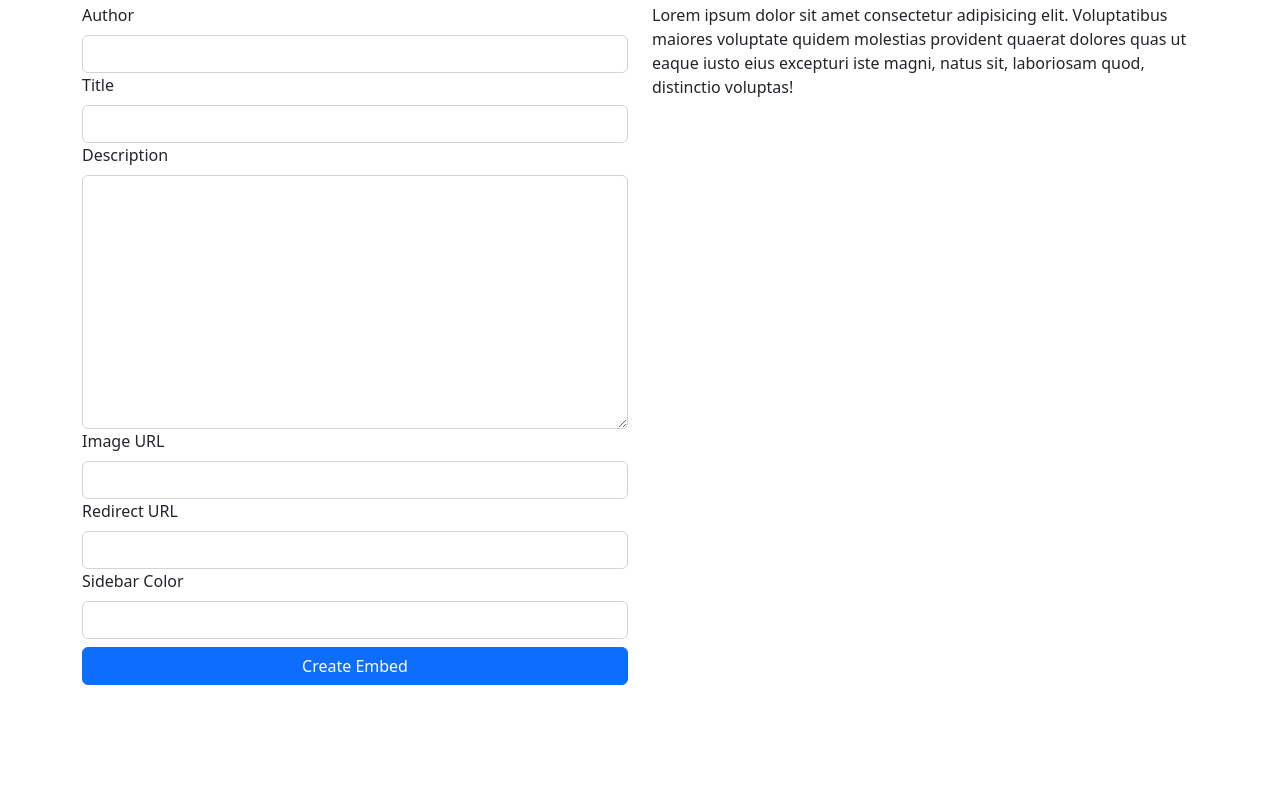
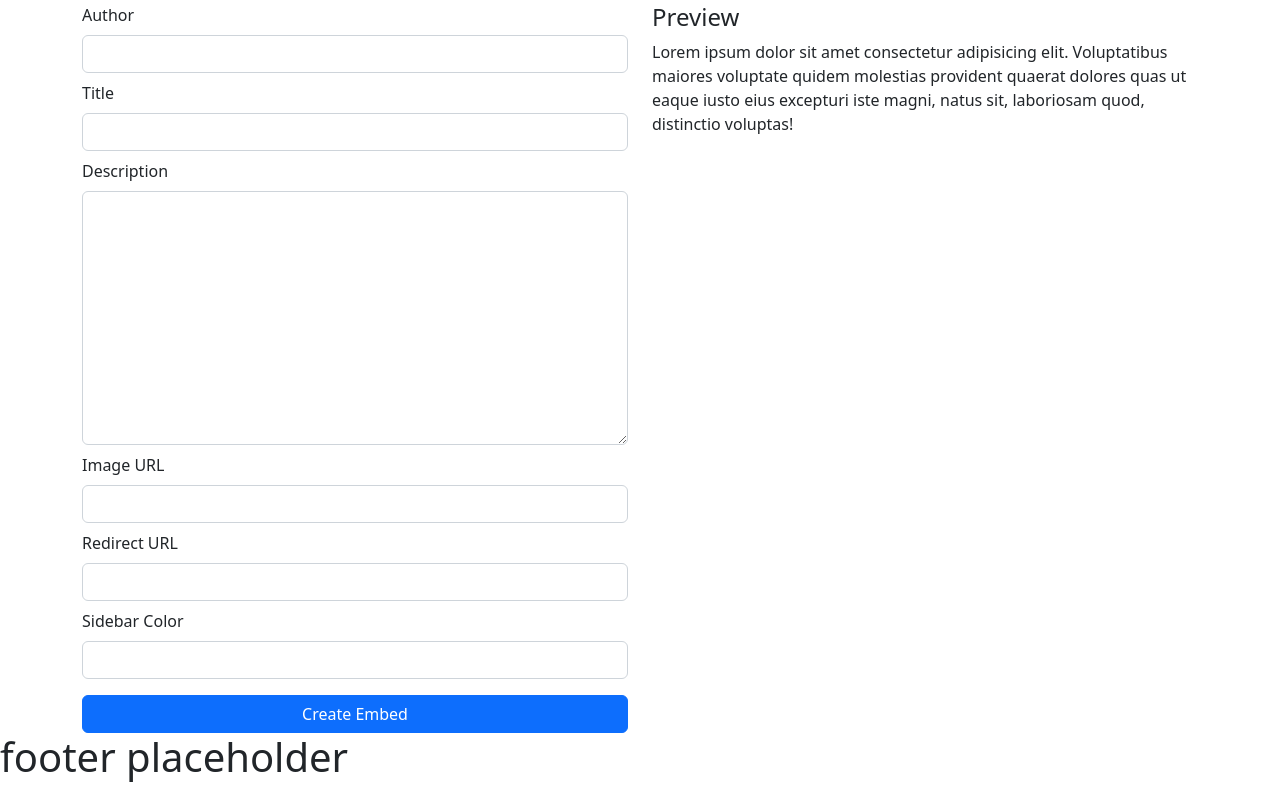
Before and after one commit to g1ver/embed-gen-vue, a plain HTML site: page index.html in a window 1280 px wide. Shown: the part 53-842 px from the top of the page. Before the commit the page ends 800 px from the top, so only its background shows below. Drawn offline with nearby package versions, Linux system fonts and the light colour scheme.

Commit message:
create general layout

```diff
--- a/index.html
+++ b/index.html
@@ -13,28 +13,56 @@
             integrity="sha384-A3rJD856KowSb7dwlZdYEkO39Gagi7vIsF0jrRAoQmDKKtQBHUuLZ9AsSv4jD4Xa"
             crossorigin="anonymous"
         ></script>
-
         <title>Embed Generator</title>
     </head>
     <body>
-        <div class="container">
+        <div class="container-md">
             <header>
                 <h1>Embed Generator</h1>
             </header>
             <div class="row">
-                <div class="embed-controls col">
+                <div class="embed-preview col-md-6 order-md-last">
+                    <h4>Preview</h4>
+                    <p>
+                        Lorem ipsum dolor sit amet consectetur adipisicing elit.
+                        Voluptatibus maiores voluptate quidem molestias
+                        provident quaerat dolores quas ut eaque iusto eius
+                        excepturi iste magni, natus sit, laboriosam quod,
+                        distinctio voluptas!
+                    </p>
+                </div>
+                <div class="embed-controls col-md-6">
                     <form>
-                        <label for="author" class="form-label">Author</label>
-                        <input type="text" id="author" class="form-control" />
+                        <div class="mb-2">
+                            <label for="author" class="form-label"
+                                >Author</label
+                            >
+                            <input
+                                type="text"
+                                id="author"
+                                class="form-control"
+                            />
+                        </div>
+                        <div class="mb-2">
                             <label for="title" class="form-label">Title</label>
-                        <input type="text" id="title" class="form-control" />
-                        <label for="desc" class="form-label">Description</label>
+                            <input
+                                type="text"
+                                id="title"
+                                class="form-control"
+                            />
+                        </div>
+                        <div class="mb-2">
+                            <label for="desc" class="form-label"
+                                >Description</label
+                            >
                             <textarea
                                 id="desc"
                                 cols="30"
                                 rows="10"
                                 class="form-control"
                             ></textarea>
+                        </div>
+                        <div class="mb-2">
                             <label for="image-url" class="form-label"
                                 >Image URL</label
                             >
@@ -43,6 +71,8 @@
                                 id="image-url"
                                 class="form-control"
                             />
+                        </div>
+                        <div class="mb-2">
                             <label for="redirect-url" class="form-label"
                                 >Redirect URL</label
                             >
@@ -51,6 +81,8 @@
                                 id="redirect-url"
                                 class="form-control"
                             />
+                        </div>
+                        <div class="mb-2">
                             <label for="sidebar-color" class="form-label"
                                 >Sidebar Color</label
                             >
@@ -59,6 +91,7 @@
                                 id="sidebar-color"
                                 class="form-control"
                             />
+                        </div>
                         <div class="d-grid">
                             <button type="submit" class="btn btn-primary mt-2">
                                 Create Embed
@@ -66,16 +99,10 @@
                         </div>
                     </form>
                 </div>
-                <div class="embed-preview col">
-                    <p>
-                        Lorem ipsum dolor sit amet consectetur adipisicing elit.
-                        Voluptatibus maiores voluptate quidem molestias
-                        provident quaerat dolores quas ut eaque iusto eius
-                        excepturi iste magni, natus sit, laboriosam quod,
-                        distinctio voluptas!
-                    </p>
             </div>
         </div>
-        </div>
+        <footer>
+            <h1>footer placeholder</h1>
+        </footer>
     </body>
 </html>
```
Lines whose indentation alone changed are shown as unchanged.
